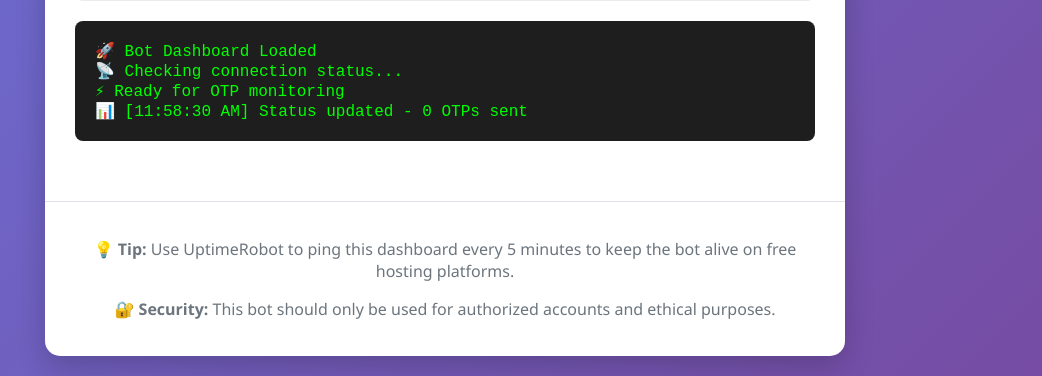
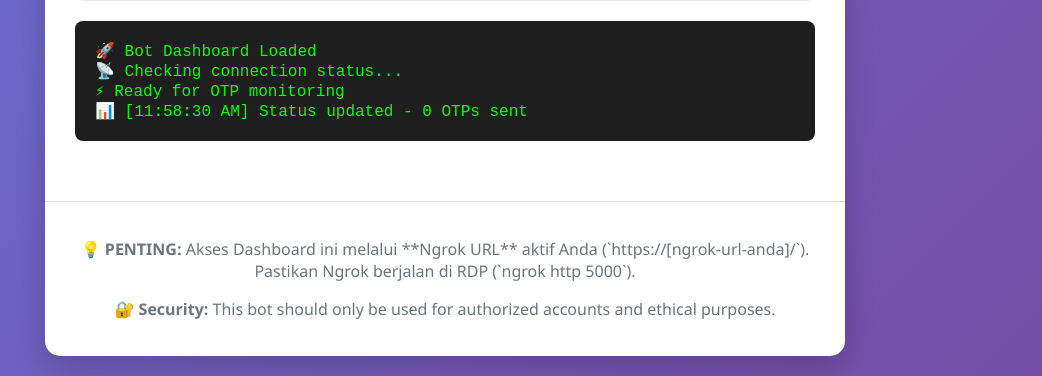
Before and after one commit to Saepulloh574/ivams, a Flask app: page / in a window 1280 px wide. Shown: the part 985-1361 px from the top of the page, without its empty margins (195-1237 px from the left). Run offline with Flask 3, Linux system fonts and the light colour scheme.

Commit message:
Update dashboard.html

```diff
--- a/templates/dashboard.html
+++ b/templates/dashboard.html
@@ -196,17 +196,33 @@
         </div>
 
         <div class="footer">
-            <p>💡 <strong>Tip:</strong> Use UptimeRobot to ping this dashboard every 5 minutes to keep the bot alive on free hosting platforms.</p>
+            <p>💡 <strong>PENTING:</strong> Akses Dashboard ini melalui **Ngrok URL** aktif Anda (`https://[ngrok-url-anda]/`). Pastikan Ngrok berjalan di RDP (`ngrok http 5000`).</p>
             <p>🔐 <strong>Security:</strong> This bot should only be used for authorized accounts and ethical purposes.</p>
         </div>
     </div>
 
     <script>
-        // Auto-refresh status setiap 30 detik
+        // BASE_API_URL DIHAPUS karena kita menggunakan path relatif (/)
+
         function updateStatus() {
-            // Meminta data dari endpoint Flask /api/status
-            fetch('/api/status')
-                .then(response => response.json())
+            // Kita panggil langsung /api/status dari domain saat ini (Ngrok URL)
+            const url = '/api/status?t=' + new Date().getTime();
+
+            fetch(url)
+                .then(response => {
+                    if (!response.ok) {
+                        throw new Error(`HTTP Error: ${response.status} (${response.statusText})`);
+                    }
+
+                    const clonedResponse = response.clone();
+                    return response.json()
+                        .catch(() => {
+                            return clonedResponse.text().then(text => {
+                                // Ini akan menangkap respons yang bukan JSON (misalnya error HTML dari Ngrok)
+                                throw new Error(`Response was HTML/Text, not JSON. Starts with: ${text.substring(0, 50)}...`);
+                            });
+                        });
+                })
                 .then(data => {
                     // Update Status Cards
                     document.getElementById('botStatus').textContent = data.status || 'Unknown';
@@ -236,11 +252,34 @@
                         alertDiv.style.borderColor = '#bee5eb';
                         alertDiv.style.color = '#0c5460';
                     }
-
                 })
                 .catch(error => {
                     console.error('Error updating status:', error);
-                    document.getElementById('botStatus').textContent = 'Web Server Connection Error';
+                    const logs = document.getElementById('consoleLogs');
+                    const timestamp = new Date().toLocaleTimeString();
+
+                    let displayMessage;
+                    if (error.message.includes('Response was HTML/Text')) {
+                        displayMessage = `❌ [${timestamp}] API Error: Flask/Ngrok mengembalikan HTML. **Cek Ngrok/Bot di RDP!**`;
+                    } else if (error.message.includes('Failed to fetch')) {
+                         displayMessage = `❌ [${timestamp}] Network Error: Gagal konek. Ngrok mati/URL salah.`;
+                    } else {
+                        displayMessage = `❌ [${timestamp}] API Error: ${error.message}.`;
+                    }
+
+                    logs.innerHTML += `<div style="color:red;">${displayMessage}</div>`;
+                    logs.scrollTop = logs.scrollHeight;
+                    document.getElementById('botStatus').textContent = 'API Connection Error';
+
+                    // Reset card values if connection error
+                    document.getElementById('uptime').textContent = '--';
+                    document.getElementById('otpsSent').textContent = '--';
+                    document.getElementById('lastCheck').textContent = '--';
+                    document.getElementById('cacheSize').textContent = '--';
+                    const alertDiv = document.querySelector('.alert');
+                    alertDiv.style.backgroundColor = '#f8d7da';
+                    alertDiv.style.borderColor = '#f5c6cb';
+                    alertDiv.style.color = '#721c24';
                 });
         }
 
@@ -255,9 +294,14 @@
                 const href = this.getAttribute('href');
                 const actionName = this.textContent.trim();
 
-                // Kirim request ke backend tanpa menunggu response
+                // Kirim request ke backend API (menggunakan path relatif!)
                 fetch(href)
-                    .then(response => response.json())
+                    .then(response => {
+                        if (!response.ok) {
+                             throw new Error(`HTTP Error: ${response.status} (${response.statusText})`);
+                        }
+                        return response.json()
+                    })
                     .then(data => {
                         const logs = document.getElementById('consoleLogs');
                         const timestamp = new Date().toLocaleTimeString();
@@ -269,7 +313,7 @@
                     .catch(error => {
                         const logs = document.getElementById('consoleLogs');
                         const timestamp = new Date().toLocaleTimeString();
-                        logs.innerHTML += `<div>❌ [${timestamp}] Action: ${actionName} - ERROR: ${error.message || 'Failed to connect'}</div>`;
+                        logs.innerHTML += `<div style="color:red;">❌ [${timestamp}] Action: ${actionName} - ERROR: ${error.message}</div>`;
                         logs.scrollTop = logs.scrollHeight;
                     });
             });
```
